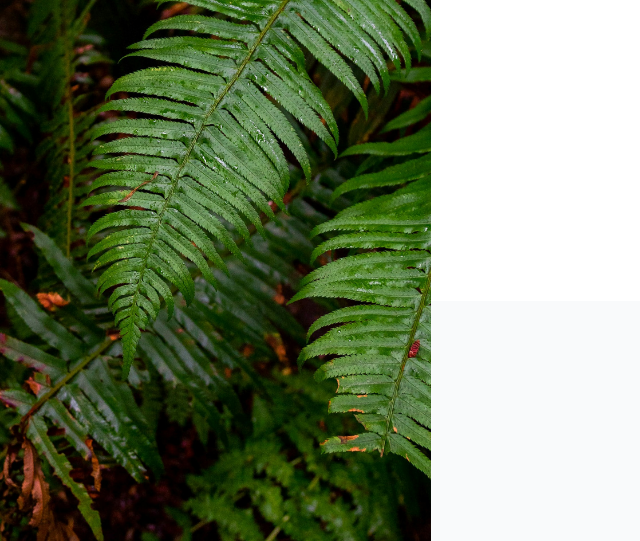
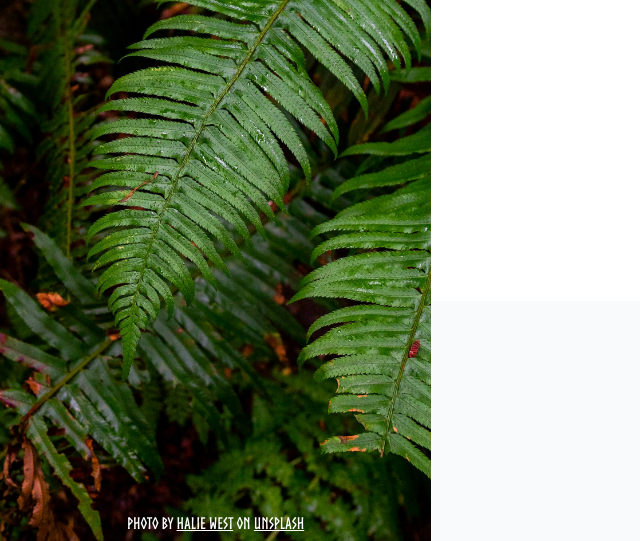
Before and after one commit to Himumi/sign-up-form, a plain HTML site: page index.html in a window 1280 px wide. Shown: the part 259-800 px from the top of the page, without its empty margins (0-640 px from the left). Drawn offline with Linux system fonts and the light colour scheme.

Commit message:
style: add style for credit part

```diff
--- a/styles.css
+++ b/styles.css
@@ -7,6 +7,10 @@
   padding: 0;
   box-sizing: border-box;
   font-family: norsebold;
+}
+
+a {
+  color: white;
 }
 
 header {
@@ -50,6 +54,19 @@ header .left-header {
   margin: auto 0;
 }
 
+.left-header .credit {
+  height: 70%;
+
+  display: flex;
+  justify-content: center;
+  align-items: flex-end;
+}
+
+.credit p {
+  color: white;
+  margin-bottom: 10px;
+}
+
 header .right-header {
   background-color: #F9FAFB;
   flex-grow: 4;
```
